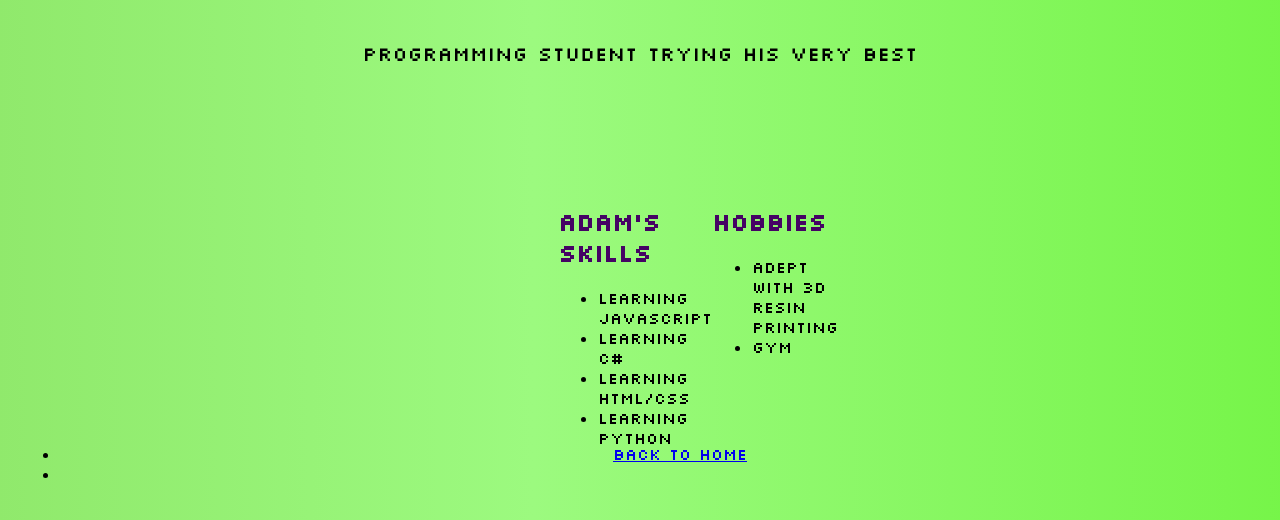
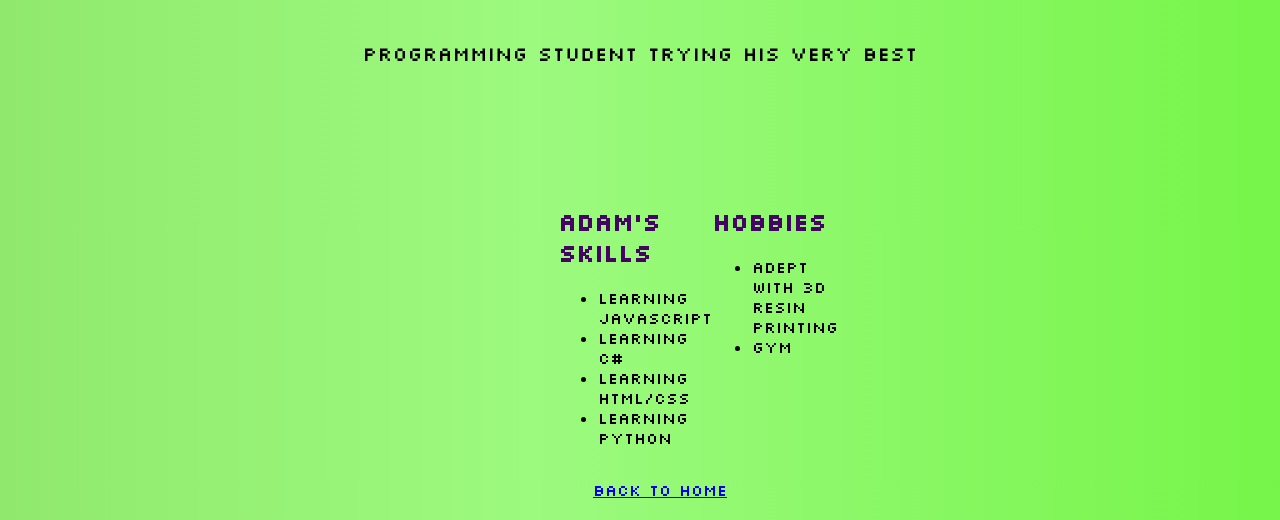
Before and after one commit to Amberside/the-programming-team-202610, a plain HTML site: page team/Adam/index.html in a window 1280 px wide. Shown: the part 280-800 px from the top of the page. Drawn offline with Linux system fonts and the light colour scheme; a web font is replaced by a local one.

Commit message:
Slight changes

```diff
--- a/js/myscript.js
+++ b/js/myscript.js
@@ -50,9 +50,9 @@ let imageList = [
 
 let students = [
   {
-    path: "amberle",
-    lastName: "Seidl",
-    firstName: "Amberle",
+    path: "Adam",
+    lastName: "Kilian",
+    firstName: "Adam",
   }
 ];
 
--- a/team/Adam/index.html
+++ b/team/Adam/index.html
@@ -33,12 +33,9 @@
             </ul>
     <div class="b-Animate">
     </div>
-    <footer>
-        <ul>
-            <li> <a href="../../index.html">Back to Home</a><li>
-        </ul>
-
-    <footer>
+    <div class="footer">
+      <a href="../../index.html">Back to Home</a>
+    </div>
 
 </body>
 </html>
--- a/team/Adam/style.css
+++ b/team/Adam/style.css
@@ -54,7 +54,7 @@ h1 {
     color: #450364;
 }
 
-footer {
+.footer {
     position: fixed;
     bottom: 0;
     left: 0;
```
